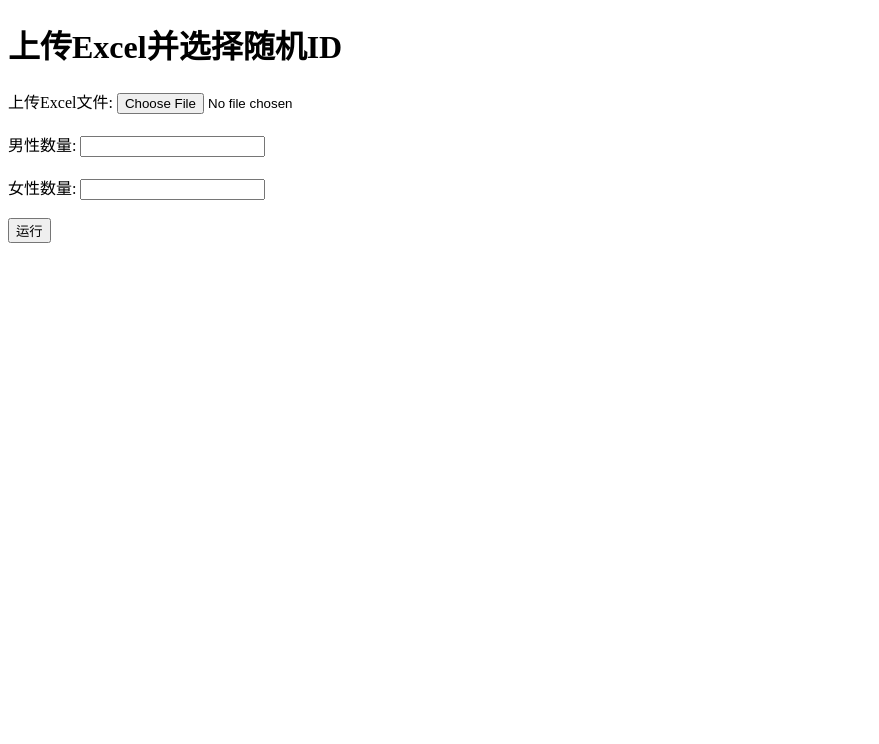
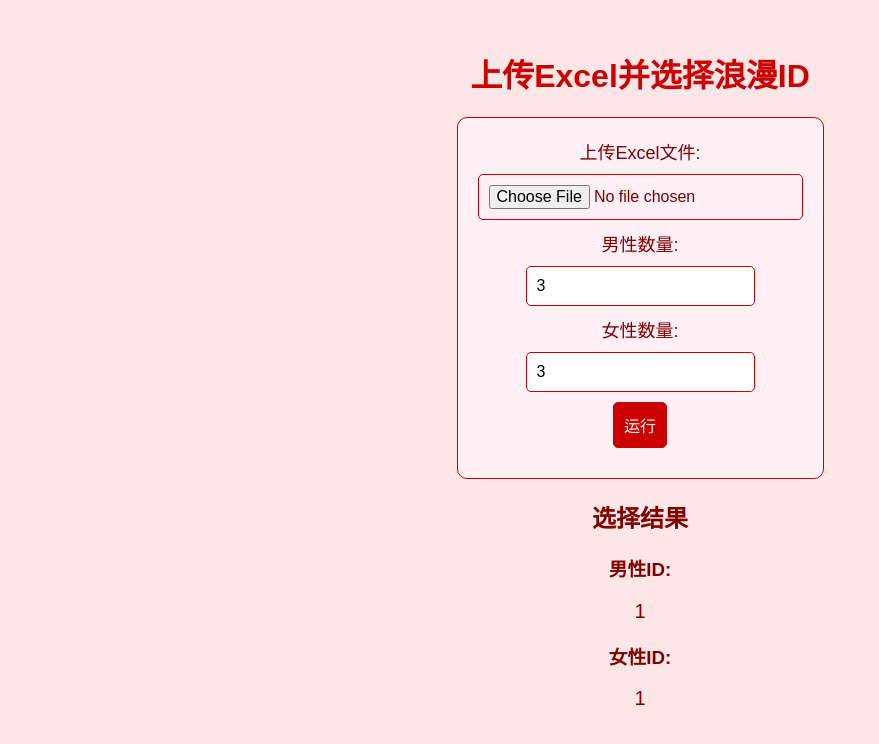
Before and after one commit to Chunde/DongHuLove, a Flask app: template templates/index.html in a window 1280 px wide. Shown: the top 744 px of the page, without its empty margins (0-879 px from the left). Run offline with Flask 3, Linux system fonts and the light colour scheme; the template is opened without the code that fills it: most values are stand-ins (such as "Sample title", 1, 10 or a date in 2020).

Commit message:
手动修改到可以用了

```diff
--- a/app.py
+++ b/app.py
@@ -1,33 +1,33 @@
-from flask import Flask, request, render_template
+from flask import Flask, request, render_template, session, redirect, url_for
 import pandas as pd
 import random
+import os
 
 app = Flask(__name__)
+app.secret_key = os.urandom(24)  # Random secret key for session management
 
-# Global variable to store the dataframe
-df = None
+@app.route('/', methods=['GET', 'POST'])
+def index():
+    selected_men_ids = None
+    selected_women_ids = None
 
-@app.route('/')
-def index():
-    return render_template('index.html')
+    if request.method == 'POST':
+        if 'file' in request.files:
+            file = request.files['file']
+            if file:
+                df = pd.read_excel(file)
+                session['data'] = df.to_dict(orient='list')
+        if 'num_men' in request.form and 'num_women' in request.form:
+            num_men = int(request.form['num_men'])
+            num_women = int(request.form['num_women'])
 
-@app.route('/upload', methods=['POST'])
-def upload_file():
-    global df
-    file = request.files['file']
-    num_men = int(request.form['num_men'])
-    num_women = int(request.form['num_women'])
+        if 'data' in session:
+            df = pd.DataFrame(session['data'])
+            selected_men_ids, selected_women_ids = process_selection(df, num_men, num_women)
 
-    if file:
-        df = pd.read_excel(file)
-        return process_selection(num_men, num_women)
-    return "未上传文件", 400
+    return render_template('index.html', selected_men_ids=selected_men_ids, selected_women_ids=selected_women_ids)
 
-def process_selection(num_men, num_women):
-    global df
-    if df is None:
-        return "没有可用的数据", 400
-
+def process_selection(df, num_men, num_women):
     men_ids = df[df['性别'] == '男']['编号'].tolist()
     women_ids = df[df['性别'] == '女']['编号'].tolist()
 
@@ -37,7 +37,7 @@ def process_selection(num_men, num_women):
     selected_men_ids = random.sample(men_ids, num_men)
     selected_women_ids = random.sample(women_ids, num_women)
 
-    return render_template('results.html', selected_men_ids=selected_men_ids, selected_women_ids=selected_women_ids)
+    return selected_men_ids, selected_women_ids
 
 if __name__ == '__main__':
     app.run(debug=True)
--- a/templates/index.html
+++ b/templates/index.html
@@ -1,21 +1,87 @@
 <!DOCTYPE html>
 <html>
 <head>
-    <title>随机ID选择器</title>
+    <title>浪漫ID选择器</title>
+    <style>
+        body {
+            background-color: #ffe6e6;
+            font-family: 'Arial', sans-serif;
+            color: #800000;
+            text-align: center;
+        }
+        h1 {
+            color: #cc0000;
+            margin-top: 50px;
+        }
+        form {
+            display: inline-block;
+            background: #fff0f5;
+            padding: 20px;
+            border: 1px solid #cc0000;
+            border-radius: 10px;
+        }
+        label {
+            font-size: 18px;
+        }
+        input[type="file"], input[type="number"], input[type="submit"] {
+            display: block;
+            margin: 10px auto;
+            padding: 10px;
+            font-size: 16px;
+            border-radius: 5px;
+            border: 1px solid #cc0000;
+        }
+        input[type="submit"] {
+            background-color: #cc0000;
+            color: white;
+            cursor: pointer;
+        }
+        input[type="submit"]:hover {
+            background-color: #ff6666;
+        }
+        ul {
+            list-style: none;
+            padding: 0;
+        }
+        li {
+            font-size: 20px;
+            margin: 5px 0;
+        }
+        a {
+            color: #cc0000;
+            text-decoration: none;
+        }
+        a:hover {
+            text-decoration: underline;
+        }
+    </style>
 </head>
 <body>
-    <h1>上传Excel并选择随机ID</h1>
-    <form action="/upload" method="post" enctype="multipart/form-data">
+    <h1>上传Excel并选择浪漫ID</h1>
+    <form action="/" method="post" enctype="multipart/form-data">
         <label for="file">上传Excel文件:</label>
         <input type="file" name="file" id="file" accept=".xlsx">
-        <br><br>
         <label for="num_men">男性数量:</label>
-        <input type="number" id="num_men" name="num_men" min="1">
-        <br><br>
+        <input type="number" id="num_men" name="num_men" min="1" value="3">
         <label for="num_women">女性数量:</label>
-        <input type="number" id="num_women" name="num_women" min="1">
-        <br><br>
+        <input type="number" id="num_women" name="num_women" min="1" value="3">
         <input type="submit" value="运行">
     </form>
+
+    {% if selected_men_ids and selected_women_ids %}
+    <h2>选择结果</h2>
+    <h3>男性ID:</h3>
+    <ul>
+        {% for id in selected_men_ids %}
+        <li>{{ id }}</li>
+        {% endfor %}
+    </ul>
+    <h3>女性ID:</h3>
+    <ul>
+        {% for id in selected_women_ids %}
+        <li>{{ id }}</li>
+        {% endfor %}
+    </ul>
+    {% endif %}
 </body>
 </html>
```
